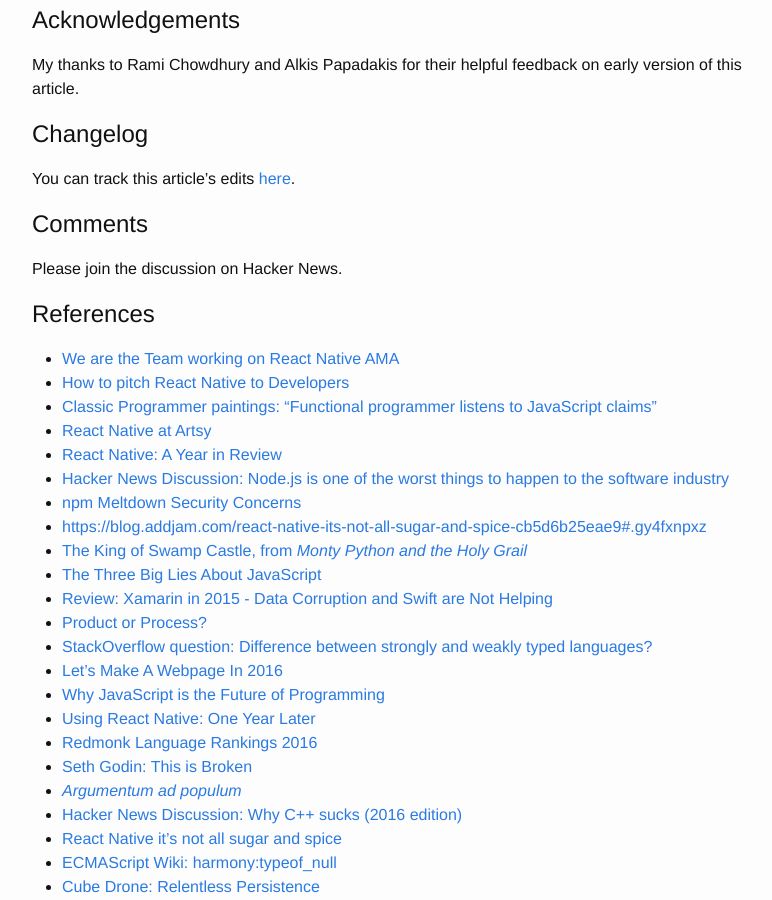
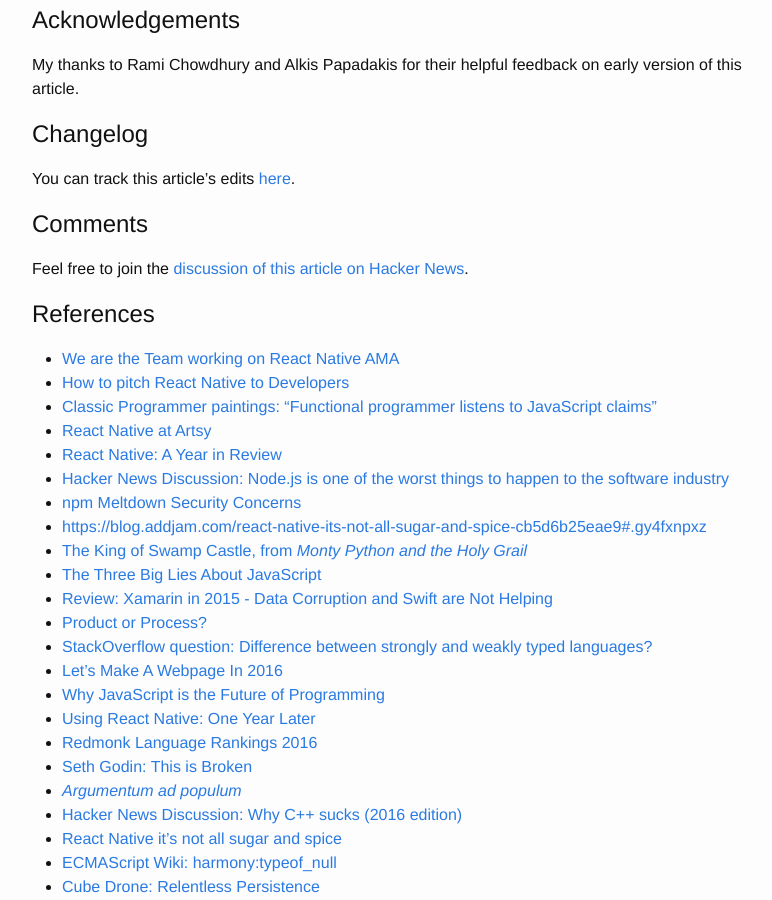
Before and after one commit to arielelkin/site_source, a Jekyll site: the page built from articles/why-im-not-a-react-native-developer.markdown, in a window 1280 px wide and 900 px high, scrolled down 29570 px. Shown: the whole window, without its empty margins (238-1010 px from the left). Built offline with Jekyll 4.4.1, drawn with Linux system fonts in a browser that asks for light colours.

Commit message:
add hn link to rn article

```diff
--- a/articles/why-im-not-a-react-native-developer.markdown
+++ b/articles/why-im-not-a-react-native-developer.markdown
@@ -1007,13 +1007,11 @@ My thanks to Rami Chowdhury and Alkis Papadakis for their helpful feedback on ea
 
 # Changelog
 
-You can track this article's edits [here](https://github.com/arielelkin/site_source/commits/master/articles/why-im-not-a-react-native-developer.markdown).
+You can track this article's edits [here](https://github.com/arielelkin/arielelkin.github.io/commits/master/articles/why-im-not-a-react-native-developer.html).
 
 # Comments
 
-Please join the discussion on Hacker News.
-
-
+Feel free to join the [discussion of this article on Hacker News](https://news.ycombinator.com/item?id=12549590).
 
 
 # References
```
